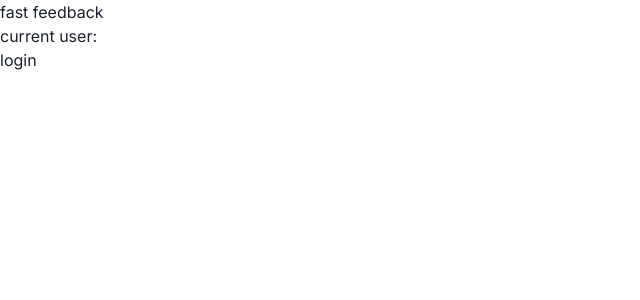
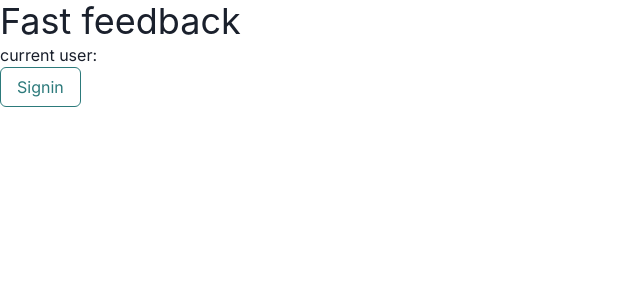
Before and after one commit to wye139629/fastfeedback, a Next.js app: page / in a window 1280 px wide. Shown: the top 300 px of the page, without its empty margins (0-640 px from the left). Built offline with nearby package versions, Linux system fonts and the light colour scheme; no server answers.

Commit message:
feat: add button text and heading ui

```diff
--- a/pages/index.js
+++ b/pages/index.js
@@ -2,26 +2,27 @@ import Head from 'next/head'
 import firebase from '../lib/firebase'
 import { auth } from 'firebase'
 import { useAuth } from '../lib/auth'
+import { Button, Heading, Text } from '@chakra-ui/react'
 
 export default function Home() {
   const auth = useAuth()
 
   return (
     <div>
-        <h1>
-          fast feedback
-        </h1>
-        <p>
+        <Heading fontWeight='400'>
+          Fast feedback
+        </Heading>
+        <Text>
           current user: {auth.user ? auth.user.email : ''}
-        </p>
+        </Text>
         {
           auth.user ?
           <div>
-            <button onClick={(e) => auth.signout()}>logout</button>
+            <Button colorScheme="teal" variant="solid" onClick={(e) => auth.signout()}>Signout</Button>
           </div>
           :
           <div>
-            <button onClick={(e)=> auth.gitHubSignin()}>login</button>
+            <Button colorScheme="teal" variant="outline" onClick={(e)=> auth.gitHubSignin()}>Signin</Button>
           </div>
         }
     </div>
```
